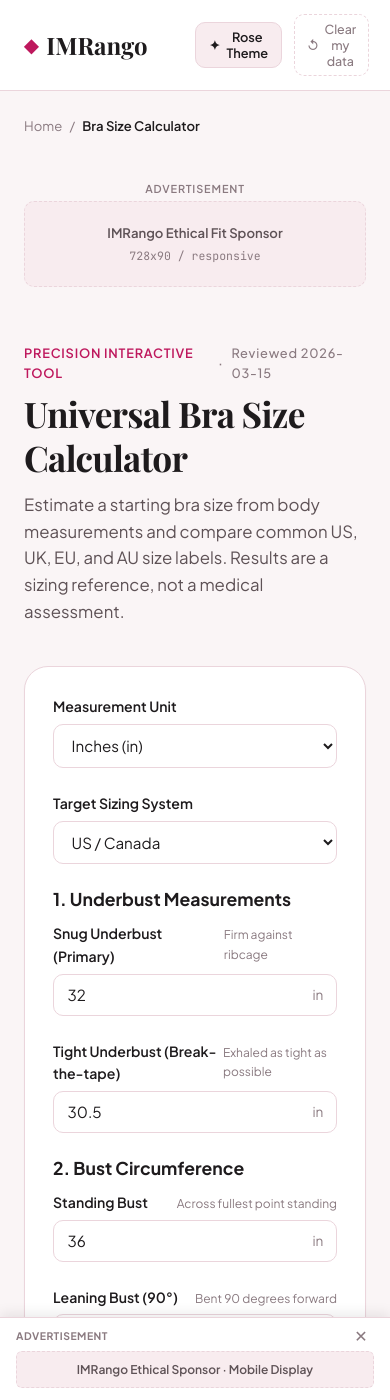
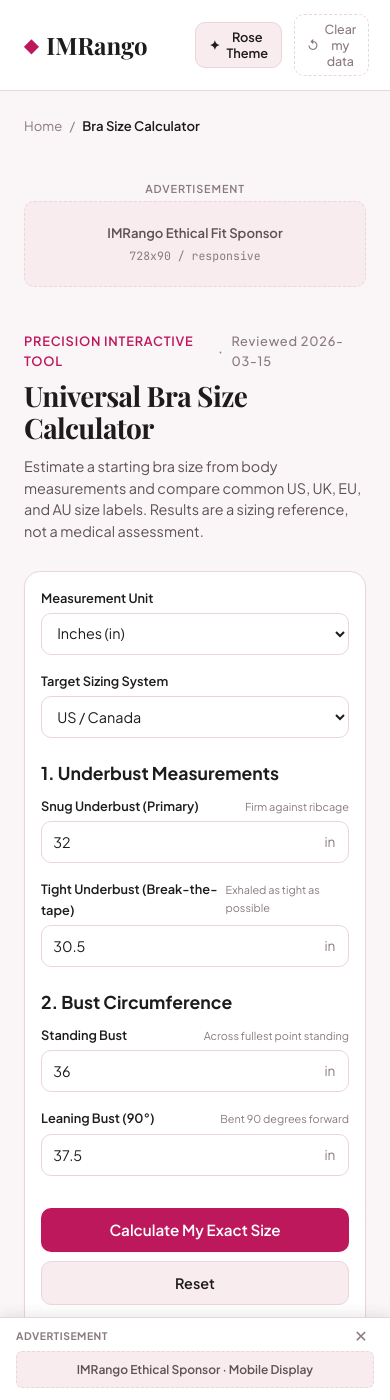
Before and after one commit to sharpedge74-cmyk/Bra-Size-Pro, a Jekyll site: the page built from bra-size-calculator.html, in a window 390 px wide and 1400 px high. Built offline with Jekyll 4.4.1, drawn with Linux system fonts in a browser that asks for light colours; some web fonts are replaced.

Commit message:
style: make calculator controls responsive and persistent

```diff
--- a/_sass/_controller-ui.scss
+++ b/_sass/_controller-ui.scss
@@ -282,3 +282,70 @@
     color: var(--color-text-subtle);
   }
 }
+
+
+/* Consistent responsive tool controls */
+.calc-control-group input,
+.calc-control-group select,
+.calc-control-group textarea,
+.calc-input-wrapper input,
+.calc-input-wrapper select,
+.calc-input-wrapper textarea {
+  max-width: 100%;
+}
+
+.calc-action-bar {
+  position: sticky;
+  bottom: 0;
+  z-index: 10;
+  padding: .75rem 0 calc(.75rem + env(safe-area-inset-bottom));
+  margin-top: 1.25rem;
+  background: linear-gradient(to bottom, transparent, var(--color-bg-surface) 22%);
+}
+
+.calc-action-bar button,
+.calc-action-bar a {
+  min-height: 44px;
+}
+
+.sizing-result-box { scroll-margin-top: 5rem; }
+
+@media (max-width: 639px) {
+  .tool-page-container { gap: 1.25rem; }
+  .tool-title { font-size: 1.75rem; line-height: 1.15; }
+  .tool-description { font-size: .9rem; line-height: 1.5; }
+  .tool-layout-split { gap: 1.25rem; }
+  .tool-main-stage { padding: 1rem; border-radius: $radius-lg; }
+  .calc-card-grid { gap: 1rem; }
+  .calc-control-group { gap: .3rem; }
+  .calc-control-group label { font-size: .8rem; }
+  .calc-control-group .field-help { font-size: .68rem; }
+  .calc-input-wrapper input[type="number"],
+  .calc-input-wrapper select,
+  .calc-input-wrapper input[type="text"] {
+    min-height: 42px;
+    padding: .55rem .7rem;
+    font-size: .9rem;
+  }
+  .calc-action-bar {
+    margin-left: -1rem;
+    margin-right: -1rem;
+    padding-left: 1rem;
+    padding-right: 1rem;
+    gap: .6rem;
+    flex-wrap: wrap;
+  }
+  .calc-action-bar .btn-primary,
+  .calc-action-bar .btn-secondary {
+    flex: 1 1 180px;
+    min-width: 0;
+  }
+  .sizing-result-box { margin-top: 1.25rem; padding: 1rem; }
+  .result-hero-size { font-size: 1.85rem; }
+  .result-equivalents-grid { grid-template-columns: repeat(2, minmax(0, 1fr)); }
+}
+
+@media (min-width: 640px) and (max-width: 1023px) {
+  .tool-main-stage { padding: 1.25rem; }
+  .calc-card-grid { gap: 1.1rem; }
+}
```
